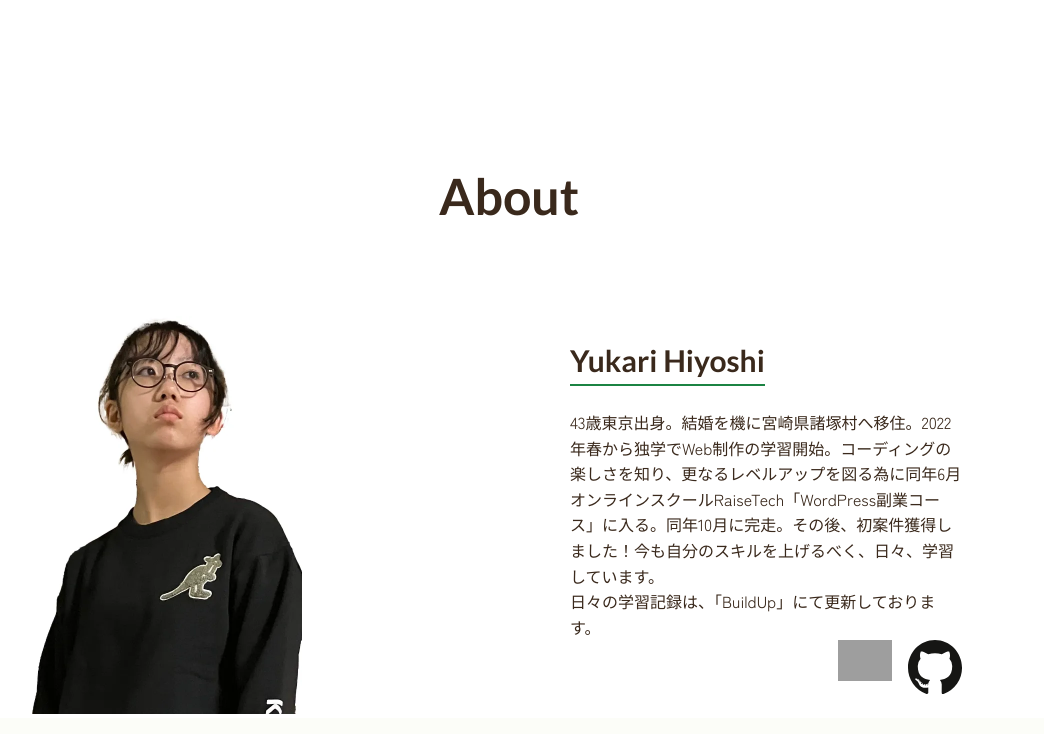
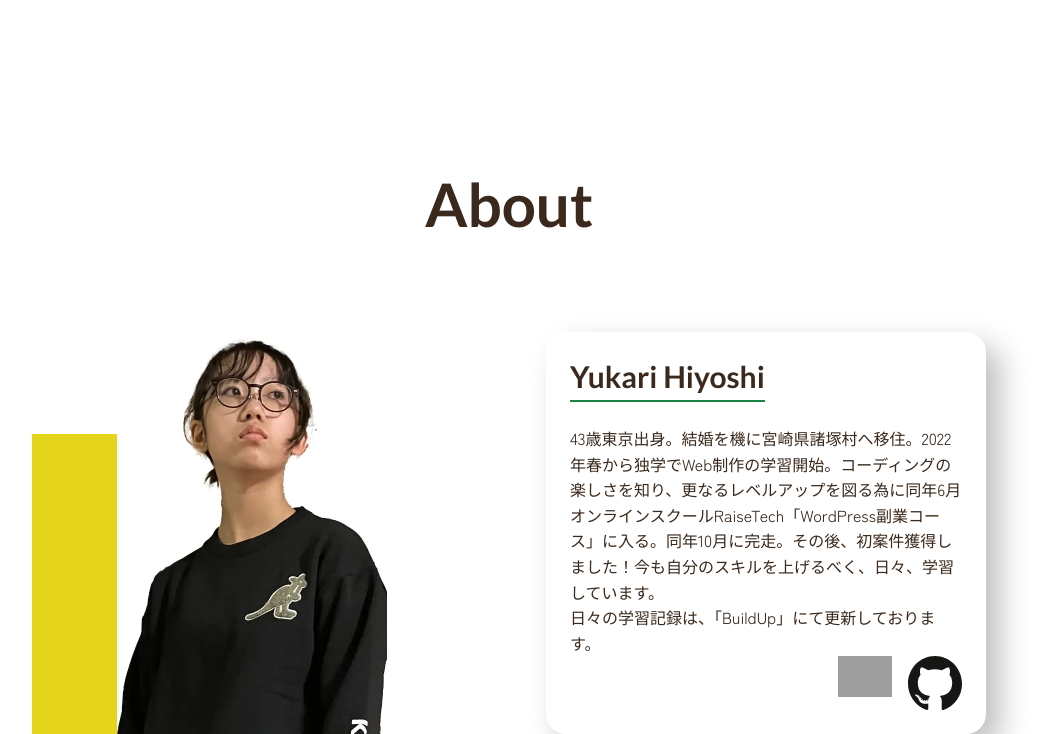
Before and after one commit to yuupiyo/MyPortfolio, a PHP site: page / in a window 1280 px wide; the page is wider, and only the part inside the window is pictured. Shown: the part 804-1538 px from the top of that part, without its empty margins (131-1175 px from the left). Run offline with PHP 8.4, Linux system fonts and the light colour scheme; grey boxes are pictures that could not be loaded.

Commit message:
about/info,photoスタイリング

```diff
--- a/css/style.css
+++ b/css/style.css
@@ -91,7 +91,7 @@ img {
   font-size: 6.25rem;
 }
 .c-title__h2 {
-  font-size: 3.125rem;
+  font-size: 3.75rem;
   margin-bottom: 5rem;
 }
 .c-title__h3, .c-title__h3--about {
@@ -103,10 +103,31 @@ img {
   border-bottom: 2px solid #1B8343;
 }
 
+.p-about__photo {
+  width: clamp(20.438rem, 17.511rem + 12.49vw, 27.5rem);
+  align-self: flex-end;
+  position: relative;
+}
+.p-about__photo::after {
+  content: "";
+  width: 21.25rem;
+  height: 18.75rem;
+  position: absolute;
+  bottom: 0;
+  left: 0;
+  background-color: #E5D41C;
+  z-index: -1;
+}
+.p-about__photo img {
+  margin: 0 auto;
+}
 .p-about__info {
   width: clamp(20.438rem, 17.511rem + 12.49vw, 27.5rem);
   text-align: left;
   padding: 1.25rem 1.5rem 1.5rem;
+  border-radius: 20px;
+  background: #fff;
+  box-shadow: 14px 14px 30px #bebebe;
 }
 
 .p-header {
--- a/scss/object/component/_title.scss
+++ b/scss/object/component/_title.scss
@@ -5,7 +5,7 @@
     font-size: g.rem(100);
   }
   &__h2 {
-    font-size: g.rem(50);
+    font-size: g.rem(60);
     margin-bottom: g.rem(80);
   }
   &__h3 {
--- a/scss/object/project/_about.scss
+++ b/scss/object/project/_about.scss
@@ -1,9 +1,30 @@
 @use "../../foundation/global" as g;
 
 .p-about {
+  &__photo {
+    width: clamp(20.438rem, 17.511rem + 12.49vw, 27.5rem);
+    align-self: flex-end;
+    position: relative;
+    &::after {
+      content: "";
+      width: g.rem(340);
+      height: g.rem(300);
+      position: absolute;
+      bottom: 0;
+      left: 0;
+      background-color: g.$color-yellow;
+      z-index: -1;
+    }
+    & img {
+      margin: 0 auto;
+    }
+  }
   &__info {
     width: clamp(20.438rem, 17.511rem + 12.49vw, 27.5rem);
     text-align: left;
     padding: g.rem(20) g.rem(24) g.rem(24);
+    border-radius: 20px;
+    background: #fff;
+    box-shadow:  14px 14px 30px #bebebe;
   }
 }
```
Also changed, not shown: css/style.min.css (+1 -1 lines), 2 other files.
